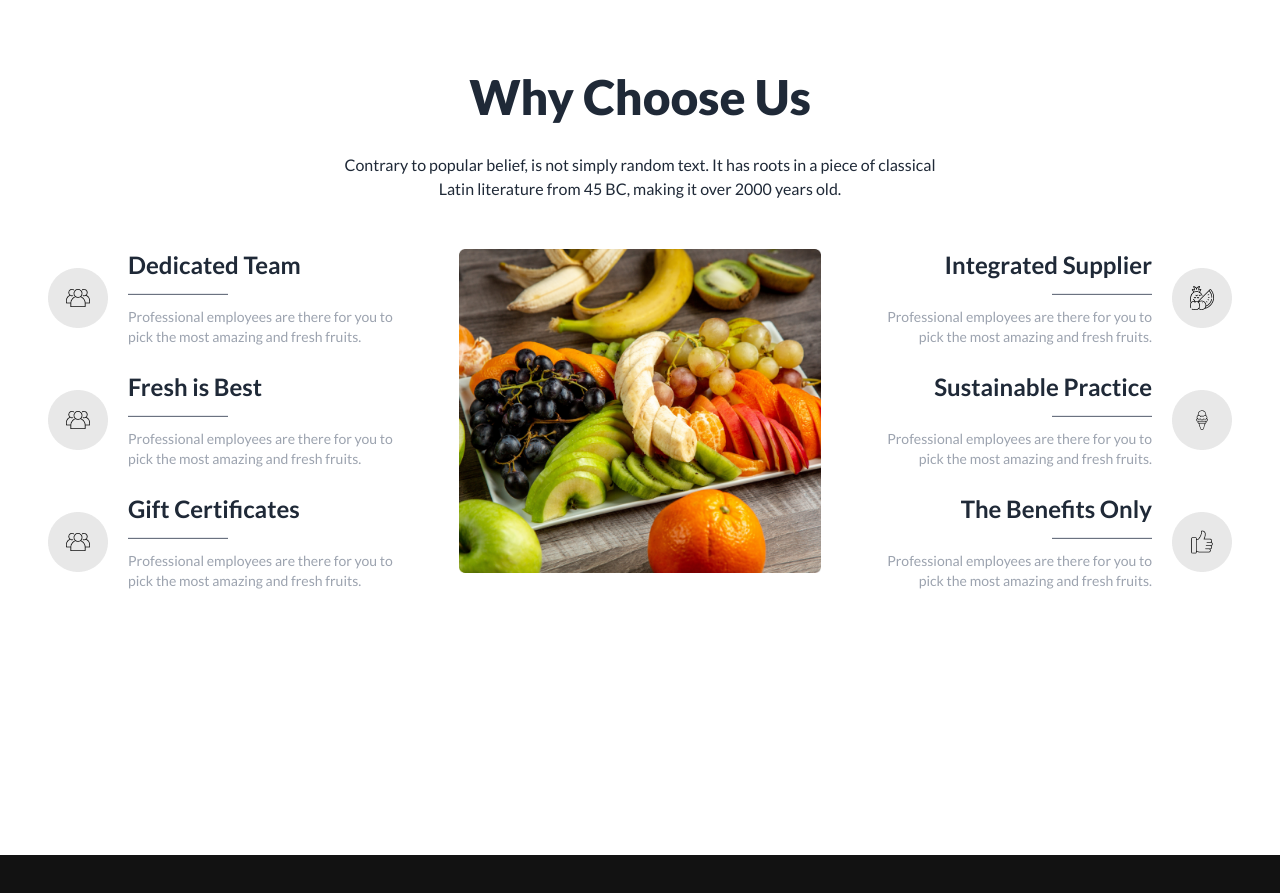
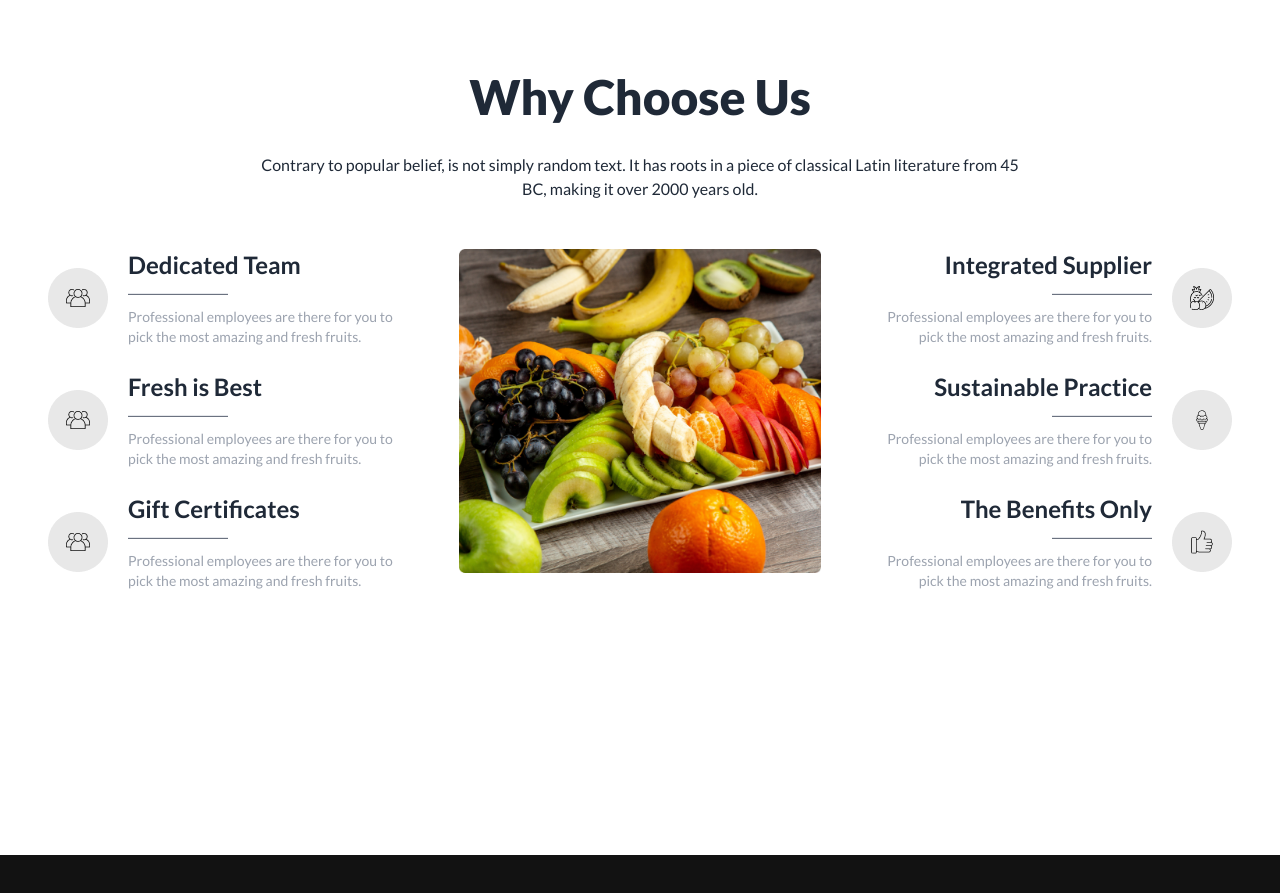
Before and after one commit to mushfiqur-rahman-mrk/fruit-burst, a plain HTML site: page index.html in a window 1280 px wide. Shown: the part 3400-4293 px from the top of the page. Drawn offline with nearby package versions, Linux system fonts and the light colour scheme.

Commit message:
some final modification

```diff
--- a/index.html
+++ b/index.html
@@ -3,7 +3,7 @@
 <head>
     <meta charset="UTF-8">
     <meta name="viewport" content="width=device-width, initial-scale=1.0">
-    <!-- external css file -->
+    <!-- external css link -->
     <link rel="stylesheet" href="style.css">
     <!-- daisyUI and tailwind CDN -->
     <link href="https://cdn.jsdelivr.net/npm/daisyui@3.4.0/dist/full.css" rel="stylesheet" type="text/css" />
@@ -14,6 +14,8 @@
      <link rel="preconnect" href="https://fonts.googleapis.com">
      <link rel="preconnect" href="https://fonts.gstatic.com" crossorigin>
      <link href="https://fonts.googleapis.com/css2?family=Lato:wght@300;400;700;900&display=swap" rel="stylesheet">
+     <!-- fav icon -->
+     <link rel="icon" href="images/fav icon.png" type="image/x-icon">
      <!-- tailwind configuration -->
      <script>
         tailwind.config = {
@@ -466,41 +468,12 @@
           </div>
         </div>
       </section>
-      <!-- why choose us section -->
-      <!-- <section class="pt-20 md:pt-60">
-        <div class="text-center">
-          <h1 class="text-2xl md:text-5xl font-black">Why Choose Us</h1>
-          <p class="text-base font-medium pt-4 md:pt-8">Contrary to popular belief, is not simply random text. It has roots in a piece of classical <br> Latin literature from 45 BC, making it over 2000 years old.</p>
-        </div>
-          <div class="container flex flex-col-reverse md:flex-row">
-            <div class="box1 flex gap-3 items-center  w-fit md:w-auto">
-
-              <img class="w-10" src="./images/Group 45.png" alt="">
-              <div>
-            <h4>Dedicated Team
-            <hr class="w-16"></h4>
-            <p>Professional employees are there for you to pick the most amazing and fresh fruits.</p>
-          </div>
-          </div>
-            <div class="box2 flex mx-auto w-fit">
-              <img src="./images/whychoose1.png" alt="">
-            </div>
-
-            <div class="flex justify-end w-fit md:w-auto">
-              <div class="box3 flex">
-                <div>
-                  <img class="w-10" src="./images/Group 45.png" alt="">
-                </div>
-                fjsh
-              </div>
-            </div>
-          </div>
-      </section> -->
+       <!-- why choose us section -->
     <section>
         <!-- why choose us Title -->
         <div class="text-center pt-20">
             <h1 class="text-2xl md:text-5xl font-black">Why Choose Us</h1>
-            <p class="text-base text-centerfont-medium pt-4 md:pt-8">Contrary to popular belief, is not simply random text. It has roots in a piece of classical <br> Latin literature from 45 BC, making it over 2000 years old.</p>
+            <p class="text-sm md:text-base text-centerfont-medium pt-4 md:pt-8 lg:mx-52">Contrary to popular belief, is not simply random text. It has roots in a piece of classical  Latin literature from 45 BC, making it over 2000 years old.</p>
           </div>
 
           <!-- content area container-->
@@ -531,11 +504,6 @@
                     <p class="md:text-start  text-sm text-gray-400 text-center">Professional employees are there for you to pick the most amazing and fresh fruits.</p>
                     </div>
                 </div>
-
-
-
-
-
 
 
             </div>
@@ -569,10 +537,6 @@
                     </div>
                 </div>
 
-
-
-
-
             </div>
 
           </div>
```
Also changed, not shown: images/fav icon.png (added).
